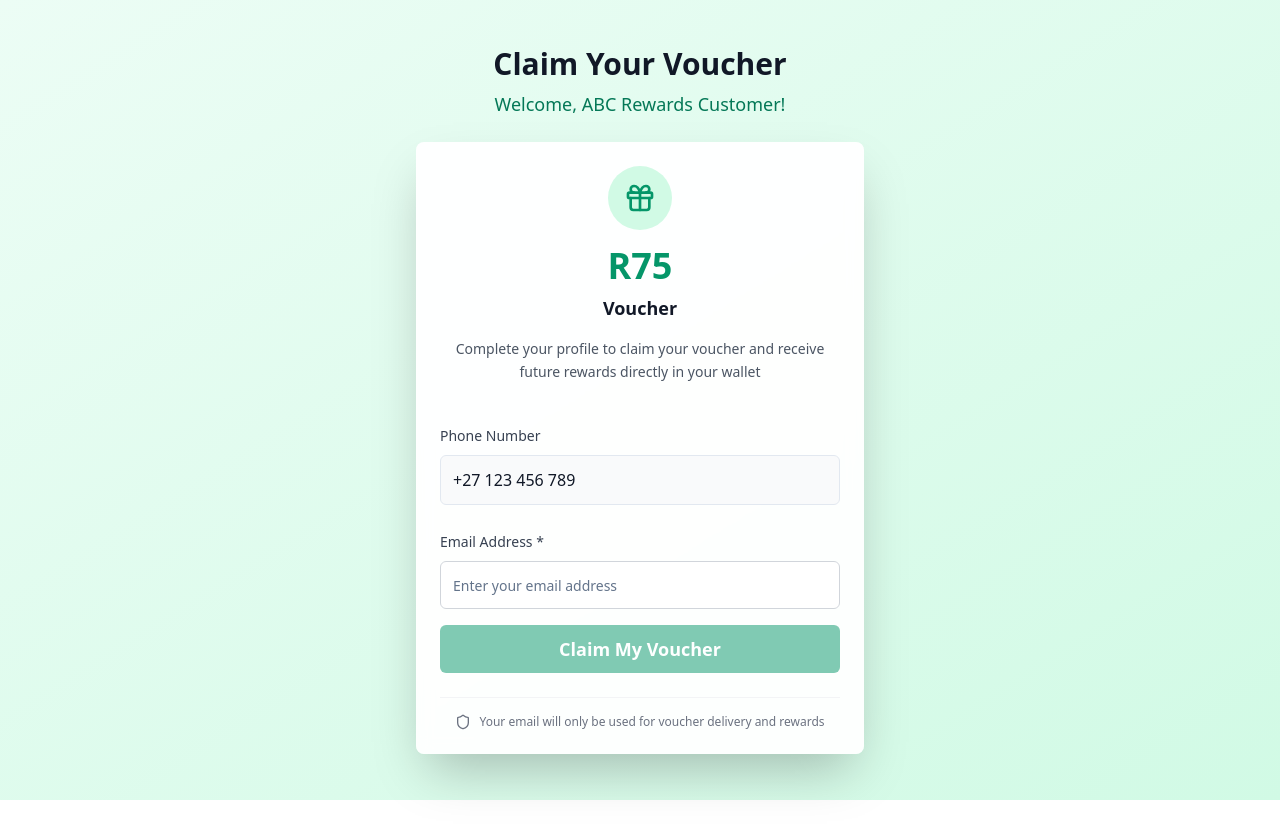
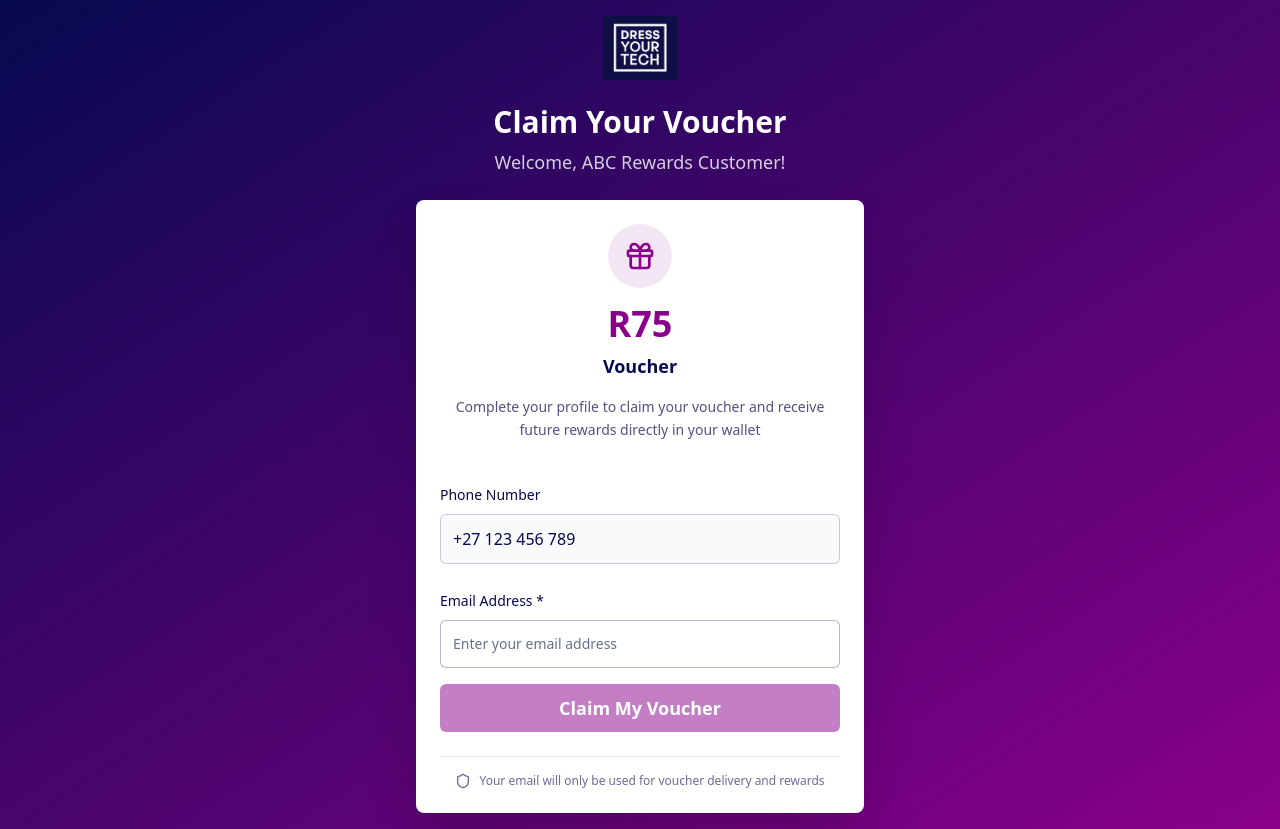
Before and after one commit to dominicaDP/voucher-claim-flow, a React (Vite) app: page / in a window 1280 px wide. Before the commit the page ends 800 px from the top, so only its background shows below. Built offline with nearby package versions, Linux system fonts and the light colour scheme.

Commit message:
Refactor: Apply color palette and logo
Apply the specified color palette and include the logo in the design.

```diff
--- a/src/index.css
+++ b/src/index.css
@@ -1,3 +1,4 @@
+
 @tailwind base;
 @tailwind components;
 @tailwind utilities;
@@ -37,20 +38,18 @@
     --radius: 0.5rem;
 
     --sidebar-background: 0 0% 98%;
+    --sidebar-foreground: 240 5.3% 26.1%;
+    --sidebar-primary: 240 5.9% 10%;
+    --sidebar-primary-foreground: 0 0% 98%;
+    --sidebar-accent: 240 4.8% 95.9%;
+    --sidebar-accent-foreground: 240 5.9% 10%;
+    --sidebar-border: 220 13% 91%;
+    --sidebar-ring: 217.2 91.2% 59.8%;
 
-    --sidebar-foreground: 240 5.3% 26.1%;
-
-    --sidebar-primary: 240 5.9% 10%;
-
-    --sidebar-primary-foreground: 0 0% 98%;
-
-    --sidebar-accent: 240 4.8% 95.9%;
-
-    --sidebar-accent-foreground: 240 5.9% 10%;
-
-    --sidebar-border: 220 13% 91%;
-
-    --sidebar-ring: 217.2 91.2% 59.8%;
+    /* Custom brand colors */
+    --brand-dark-blue: 238 85% 17%;
+    --brand-purple: 300 100% 27%;
+    --brand-white: 0 0% 100%;
   }
 
   .dark {
--- a/src/pages/Index.tsx
+++ b/src/pages/Index.tsx
@@ -73,26 +73,26 @@ const Index = () => {
 
   if (isSubmitted) {
     return (
-      <div className="min-h-screen bg-gradient-to-br from-emerald-50 to-emerald-100 flex items-center justify-center p-4">
+      <div className="min-h-screen bg-gradient-to-br from-brand-dark-blue to-brand-purple flex items-center justify-center p-4">
         <div className="w-full max-w-md space-y-6">
-          <Card className="border-0 shadow-2xl bg-white/95 backdrop-blur">
+          <Card className="border-0 shadow-2xl bg-brand-white backdrop-blur">
             <CardContent className="p-8 text-center space-y-6">
-              <div className="mx-auto w-16 h-16 bg-emerald-100 rounded-full flex items-center justify-center">
-                <CheckCircle className="w-8 h-8 text-emerald-600" />
+              <div className="mx-auto w-16 h-16 bg-brand-purple/10 rounded-full flex items-center justify-center">
+                <CheckCircle className="w-8 h-8 text-brand-purple" />
               </div>
 
               <div className="space-y-3">
-                <h1 className="text-2xl font-bold text-gray-900">
+                <h1 className="text-2xl font-bold text-brand-dark-blue">
                   Voucher Claimed!
                 </h1>
-                <p className="text-gray-600 leading-relaxed">
+                <p className="text-brand-dark-blue/70 leading-relaxed">
                   Your {mockData.voucherValue} voucher has been successfully claimed.
                   Check your email for confirmation and instructions on how to use your voucher.
                 </p>
               </div>
 
-              <div className="p-4 bg-emerald-50 rounded-lg border border-emerald-200">
-                <p className="text-sm text-emerald-800 font-medium">
+              <div className="p-4 bg-brand-purple/5 rounded-lg border border-brand-purple/20">
+                <p className="text-sm text-brand-purple font-medium">
                   Email sent to: {email}
                 </p>
               </div>
@@ -104,35 +104,44 @@ const Index = () => {
   }
 
   return (
-    <div className="min-h-screen bg-gradient-to-br from-emerald-50 to-emerald-100 flex items-center justify-center p-4">
+    <div className="min-h-screen bg-gradient-to-br from-brand-dark-blue to-brand-purple flex items-center justify-center p-4">
       <div className="w-full max-w-md space-y-6">
+        {/* Logo */}
+        <div className="text-center">
+          <img
+            src="/lovable-uploads/fefa5222-74b6-456f-8be5-853150d647e0.png"
+            alt="Dress Your Tech Logo"
+            className="mx-auto h-16 w-auto mb-6"
+          />
+        </div>
+
         {/* Header */}
         <div className="text-center space-y-2">
-          <h1 className="text-3xl font-bold text-gray-900">Claim Your Voucher</h1>
-          <p className="text-lg text-emerald-700 font-medium">
+          <h1 className="text-3xl font-bold text-brand-white">Claim Your Voucher</h1>
+          <p className="text-lg text-brand-white/80 font-medium">
             Welcome, {mockData.clientName} Customer!
           </p>
         </div>
 
         {/* Main Card */}
-        <Card className="border-0 shadow-2xl bg-white/95 backdrop-blur">
+        <Card className="border-0 shadow-2xl bg-brand-white backdrop-blur">
           <CardHeader className="text-center pb-4">
             {/* Voucher Value Display */}
             <div className="space-y-4">
-              <div className="mx-auto w-16 h-16 bg-emerald-100 rounded-full flex items-center justify-center">
-                <Gift className="w-8 h-8 text-emerald-600" />
+              <div className="mx-auto w-16 h-16 bg-brand-purple/10 rounded-full flex items-center justify-center">
+                <Gift className="w-8 h-8 text-brand-purple" />
               </div>
 
               <div className="space-y-2">
-                <div className="text-4xl font-bold text-emerald-600">
+                <div className="text-4xl font-bold text-brand-purple">
                   {mockData.voucherValue}
                 </div>
-                <div className="text-lg font-semibold text-gray-900">
+                <div className="text-lg font-semibold text-brand-dark-blue">
                   Voucher
                 </div>
               </div>
 
-              <p className="text-sm text-gray-600 leading-relaxed">
+              <p className="text-sm text-brand-dark-blue/70 leading-relaxed">
                 Complete your profile to claim your voucher and receive future rewards directly in your wallet
               </p>
             </div>
@@ -141,16 +150,16 @@ const Index = () => {
           <CardContent className="space-y-6 p-6">
             {/* Phone Number Display */}
             <div className="space-y-2">
-              <Label className="text-sm font-medium text-gray-700">Phone Number</Label>
-              <div className="p-3 bg-gray-50 rounded-md border">
-                <span className="text-gray-900 font-medium">{mockData.phoneNumber}</span>
+              <Label className="text-sm font-medium text-brand-dark-blue">Phone Number</Label>
+              <div className="p-3 bg-gray-50 rounded-md border border-brand-dark-blue/20">
+                <span className="text-brand-dark-blue font-medium">{mockData.phoneNumber}</span>
               </div>
             </div>
 
             {/* Email Form */}
             <form onSubmit={handleSubmit} className="space-y-4">
               <div className="space-y-2">
-                <Label htmlFor="email" className="text-sm font-medium text-gray-700">
+                <Label htmlFor="email" className="text-sm font-medium text-brand-dark-blue">
                   Email Address *
                 </Label>
                 <Input
@@ -159,7 +168,7 @@ const Index = () => {
                   placeholder="Enter your email address"
                   value={email}
                   onChange={handleEmailChange}
-                  className={`h-12 ${emailError ? 'border-red-500 focus:border-red-500' : 'border-gray-300 focus:border-emerald-500'}`}
+                  className={`h-12 ${emailError ? 'border-red-500 focus:border-red-500' : 'border-brand-dark-blue/30 focus:border-brand-purple'}`}
                   disabled={isLoading}
                 />
                 {emailError && (
@@ -169,7 +178,7 @@ const Index = () => {
 
               <Button
                 type="submit"
-                className="w-full h-12 bg-emerald-600 hover:bg-emerald-700 text-white font-semibold text-lg transition-colors duration-200"
+                className="w-full h-12 bg-brand-purple hover:bg-brand-purple/90 text-brand-white font-semibold text-lg transition-colors duration-200"
                 disabled={isLoading || !!emailError || !email}
               >
                 {isLoading ? (
@@ -184,9 +193,9 @@ const Index = () => {
             </form>
 
             {/* Trust Indicators */}
-            <div className="flex items-center justify-center space-x-2 pt-4 border-t border-gray-100">
-              <Shield className="w-4 h-4 text-gray-500" />
-              <p className="text-xs text-gray-500">
+            <div className="flex items-center justify-center space-x-2 pt-4 border-t border-brand-dark-blue/10">
+              <Shield className="w-4 h-4 text-brand-dark-blue/60" />
+              <p className="text-xs text-brand-dark-blue/60">
                 Your email will only be used for voucher delivery and rewards
               </p>
             </div>
--- a/tailwind.config.ts
+++ b/tailwind.config.ts
@@ -1,3 +1,4 @@
+
 import type { Config } from "tailwindcss";
 
 export default {
@@ -61,6 +62,11 @@ export default {
 					'accent-foreground': 'hsl(var(--sidebar-accent-foreground))',
 					border: 'hsl(var(--sidebar-border))',
 					ring: 'hsl(var(--sidebar-ring))'
+				},
+				brand: {
+					'dark-blue': 'hsl(var(--brand-dark-blue))',
+					'purple': 'hsl(var(--brand-purple))',
+					'white': 'hsl(var(--brand-white))'
 				}
 			},
 			borderRadius: {
```
Also changed, not shown: public/lovable-uploads/fefa5222-74b6-456f-8be5-853150d647e0.png (added).
